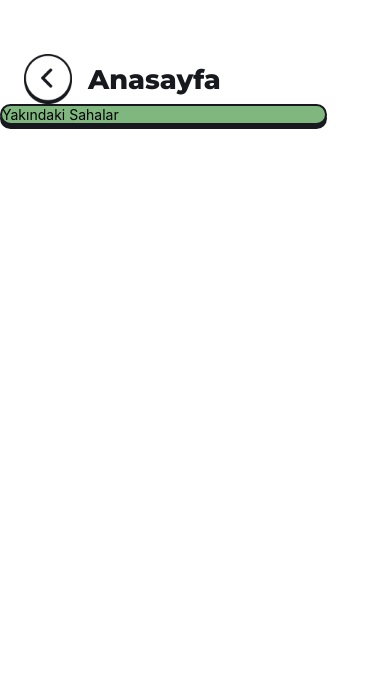
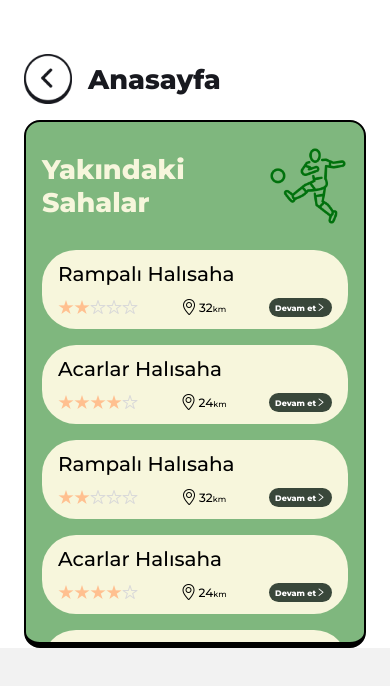
Before and after one commit to demirelakif/hali-saha-mobile, a React Native app: screen /Home in a window 390 px wide. Shown: the top 686 px of the page. Built offline with nearby package versions, Linux system fonts and the light colour scheme.

Commit message:
HomeScreen

```diff
--- /dev/null
+++ b/src/components/PitchCard.js
@@ -0,0 +1,102 @@
+import React from 'react';
+import { View, Text, StyleSheet, TouchableOpacity } from 'react-native';
+import { AntDesign, Ionicons, SimpleLineIcons } from '@expo/vector-icons'; // AntDesign kütüphanesini kullanarak yıldız ikonlarını ekliyoruz
+
+const PitchCard = ({ distance, rating, pitchName, onPress }) => {
+    // Yıldız ikonlarını oluşturmak için bir fonksiyon
+    const renderStars = (rating) => {
+        const stars = [];
+        for (let i = 1; i <= 5; i++) {
+            stars.push(
+                <Ionicons
+                    key={i}
+                    name={i <= rating ? 'star-sharp' : 'star-outline'}
+                    size={16}
+                    color={i <= rating ? '#FFC090' : '#D9D9D9'}
+                />
+            );
+        }
+        return stars;
+    };
+
+    return (
+        <View style={styles.card}>
+            <Text style={styles.title}>{pitchName}</Text>
+            <View style={styles.bottomContainer}>
+                <View style={styles.starView}>
+                    {renderStars(rating)}
+                </View>
+                <View style={styles.distanceView}>
+                    <SimpleLineIcons name="location-pin" size={16} color="black" />
+                    <View style={styles.textView}>
+                        <Text style={styles.distance}>{distance}</Text>
+                        <Text style={styles.kmText}>km</Text>
+                    </View>
+                </View>
+                <TouchableOpacity style={styles.button} onPress={onPress}>
+                    <Text style={styles.buttonText}>Devam et</Text>
+                    <AntDesign name="right" size={10} color="white" />
+                </TouchableOpacity>
+            </View>
+        </View>
+    );
+};
+
+const styles = StyleSheet.create({
+    card: {
+        backgroundColor: '#F7F6DC',
+        borderRadius: 34,
+        marginBottom: 16,
+        paddingHorizontal: 16,
+        paddingVertical: 12,
+        elevation: 2,
+        maxWidth: "auto",
+    },
+    title: {
+        fontSize: 20,
+        fontFamily: 'Montserrat-Medium',
+        marginBottom: 6,
+    },
+    bottomContainer: {
+        flexDirection: 'row',
+        alignItems: 'center',
+        justifyContent: 'space-between',
+        marginTop:6
+    },
+    starView: {
+        flexDirection: 'row'
+    },
+    textView:{
+        flexDirection:'row',
+        alignItems:'baseline'
+    },
+    distance: {
+        marginLeft:2,
+        fontFamily:"Montserrat-Medium",
+        fontSize:12
+    },
+    kmText:{
+        marginLeft:0,
+        fontFamily:"Montserrat-Medium",
+        fontSize:8
+    },
+    distanceView: {
+        flexDirection: 'row',
+        alignItems: 'center'
+    },
+    button: {
+        backgroundColor: '#39473A',
+        paddingVertical: 4,
+        paddingHorizontal: 6,
+        borderRadius: 16,
+        flexDirection: 'row',
+        alignItems: 'center',
+    },
+    buttonText: {
+        color: '#fff',
+        fontFamily: 'Montserrat-ExtraBold',
+        fontSize: 8,
+    },
+});
+
+export default PitchCard;
--- a/src/screens/HomeScreen.js
+++ b/src/screens/HomeScreen.js
@@ -1,6 +1,8 @@
-import { View, Text, Dimensions, StyleSheet } from 'react-native'
+import { View, Text, Dimensions, StyleSheet, Image } from 'react-native'
 import React from 'react'
 import BackButton from '../components/BackButton'
+import PitchCard from '../components/PitchCard'
+import { ScrollView } from 'react-native-gesture-handler'
 
 const HomeScreen = ({ navigation }) => {
 
@@ -21,9 +23,27 @@ const HomeScreen = ({ navigation }) => {
 
       <View style={styles.box}>
         <View style={styles.nearbyPitches}>
-          <Text style={styles.mainTextStyle}>
-            Yakındaki Sahalar
-          </Text>
+          <View style={styles.textAndImage}>
+            <View style={styles.boxText}>
+              <Text style={styles.nearbyText}>
+                Yakındaki
+              </Text>
+              <Text style={styles.nearbyText}>
+                Sahalar
+              </Text>
+            </View>
+            <Image style={styles.imageStyle} source={require('../assets/playerPng.png')}/>
+          </View>
+          <ScrollView style={styles.scrollView}>
+            <PitchCard pitchName={"Rampalı Halısaha"} distance={32} rating={2} onPress={() => { console.log("pressed") }} />
+            <PitchCard pitchName={"Acarlar Halısaha"} distance={24} rating={4} onPress={() => { console.log("pressed") }} />
+            <PitchCard pitchName={"Rampalı Halısaha"} distance={32} rating={2} onPress={() => { console.log("pressed") }} />
+            <PitchCard pitchName={"Acarlar Halısaha"} distance={24} rating={4} onPress={() => { console.log("pressed") }} />
+            <PitchCard pitchName={"Rampalı Halısaha"} distance={32} rating={2} onPress={() => { console.log("pressed") }} />
+            <PitchCard pitchName={"Acarlar Halısaha"} distance={24} rating={4} onPress={() => { console.log("pressed") }} />
+            <PitchCard pitchName={"Rampalı Halısaha"} distance={32} rating={2} onPress={() => { console.log("pressed") }} />
+            <PitchCard pitchName={"Acarlar Halısaha"} distance={24} rating={4} onPress={() => { console.log("pressed") }} />
+          </ScrollView>
         </View>
 
       </View>
@@ -39,7 +59,6 @@ const styles = StyleSheet.create(
   {
     main: {
       backgroundColor: "white",
-      flex: 1
     },
     backButton: {
       marginLeft: 24
@@ -57,20 +76,47 @@ const styles = StyleSheet.create(
       fontSize: 27,
       fontFamily: "Montserrat-ExtraBold",
       color: "#18191f",
-      textAlign: "center"
+      textAlign: "center",
     },
     box: {
-      justifyContent: "flex-end",
       borderRadius: 16,
-      boxShadow: "0px 4px 0px 0px #18191F",
-      borderColor: "rgba(24, 25, 31, 1)",
       borderStyle: "solid",
       borderWidth: 2,
-      backgroundColor: "#7FB77E",//textGreen
-      display: "flex",
-      maxWidth: 327,
+      borderBottomWidth:6,
+      backgroundColor: "#7FB77E",//textGreen,
+      marginTop: 16,
       flexDirection: "column",
+      marginHorizontal: 24,
+      maxHeight: 540,
+    },
+    nearbyPitches: {
+      fontSize: 27,
+      color: "#F7F6DC",
+      fontWeight: "800",
+      justifyContent: "space-between",
+      marginHorizontal:16,
+    },
+    scrollView: {
+      maxHeight: 392,
+    },
+    nearbyText: {
+      fontFamily: "Montserrat-ExtraBold",
+      color: "#F7F6DC",
+      fontSize: 27
+    },
+    textAndImage:{
+      flexDirection:'row',
+      alignItems:'center',
+      justifyContent:'space-between',
+      marginBottom: 24,
+      marginTop: 24,
+    },
+    imageStyle:{
+      maxWidth:80,
+      maxHeight:80,
+      tintColor:"#007109"
     }
+
   });
 
 export default HomeScreen
```
Also changed, not shown: src/assets/playerPng.png (added).
